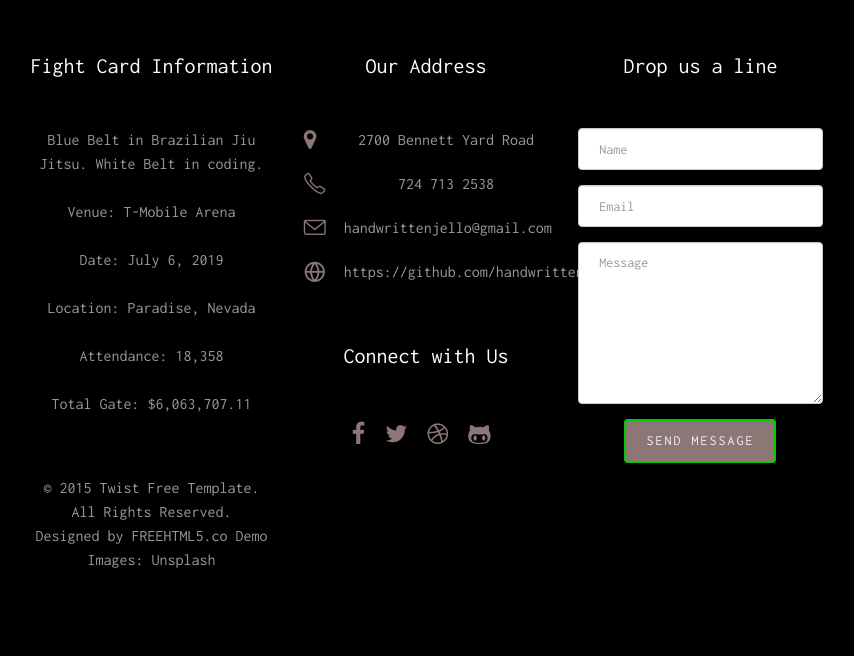
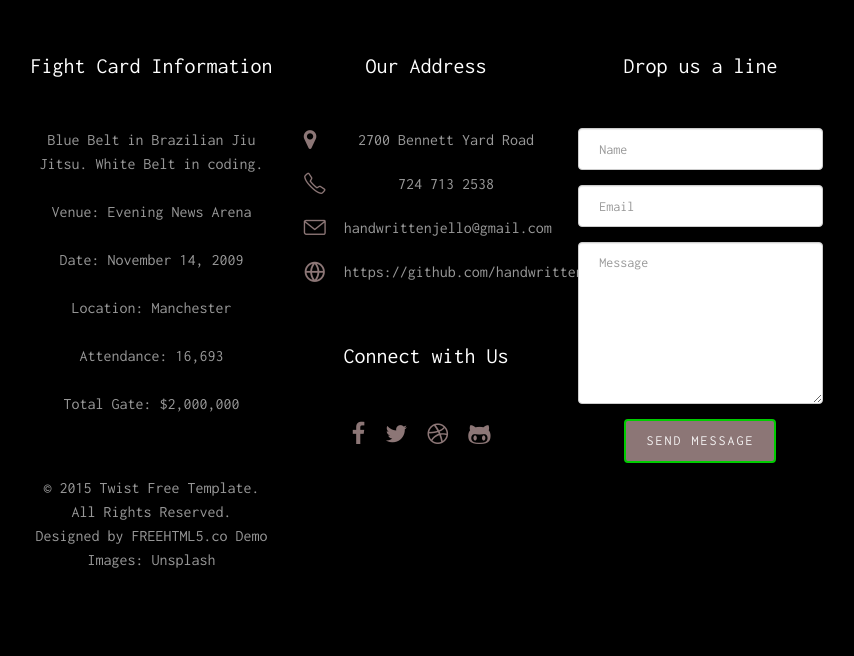
Before and after one commit to handwrittenjello/AutomatedEdit, a Python web app: template flask/templates/UFC.html in a window 1280 px wide. Shown: the part 1188-1844 px from the top of the page, without its empty margins (214-1068 px from the left). Run offline with Jinja, Linux system fonts and the light colour scheme; the template is opened without the code that fills it: most values are stand-ins (such as "Sample title", 1, 10 or a date in 2020); some web fonts are replaced.

Commit message:
Updating Readme

```diff
--- a/flask/templates/UFC.html
+++ b/flask/templates/UFC.html
@@ -57,15 +57,15 @@
         background-color : d1d1d1;
     } }
     </style>
-    <section id="fh5co-home" data-section="home" style="background-image: url(https://image.tmdb.org/t/p/original/sqUYMWeJlsJoRu0IP3DRIj09kSq.jpg);" data-stellar-background-ratio="0.5">
+    <section id="fh5co-home" data-section="home" style="background-image: url(https://image.tmdb.org/t/p/original/cCgo0tbHume94iunPVF20dnPe77.jpg);" data-stellar-background-ratio="0.5">
         <div class="gradient"></div>
         <div class="container">
             <div class="text-wrap">
                 <div class="text-inner">
                     <div class="row">
                         <div class="col-md-8 col-md-offset-2 text-center">
-                            <h1 class="to-animate">UFC 239: Jones vs. Santos</h1>
-                            <h2 class="to-animate"> July 6, 2019</h2>
+                            <h1 class="to-animate">UFC 105: Couture vs. Vera</h1>
+                            <h2 class="to-animate"> November 14, 2009</h2>
                         </div>
                     </div>
                 </div>
@@ -131,11 +131,11 @@
                 <div class="col-md-4 to-animate">
                     <h3 class="section-title">Fight Card Information</h3>
                     <p>Blue Belt in Brazilian Jiu Jitsu.  White Belt in coding.</p>
-                    <p> Venue:  T-Mobile Arena</p>
-                    <p> Date:  July 6, 2019</p>
-                    <p> Location:  Paradise, Nevada</p>
-                    <p> Attendance:  18,358</p>
-                    <p> Total Gate:  $6,063,707.11</p>
+                    <p> Venue:  Evening News Arena</p>
+                    <p> Date:  November 14, 2009</p>
+                    <p> Location:  Manchester</p>
+                    <p> Attendance:  16,693</p>
+                    <p> Total Gate:  $2,000,000</p>
 
                     <p class="copy-right">&copy; 2015 Twist Free Template. <br>All Rights Reserved. <br>
                         Designed by <a href="http://freehtml5.co/" target="_blank">FREEHTML5.co</a>
```
Also changed, not shown: README.md.
